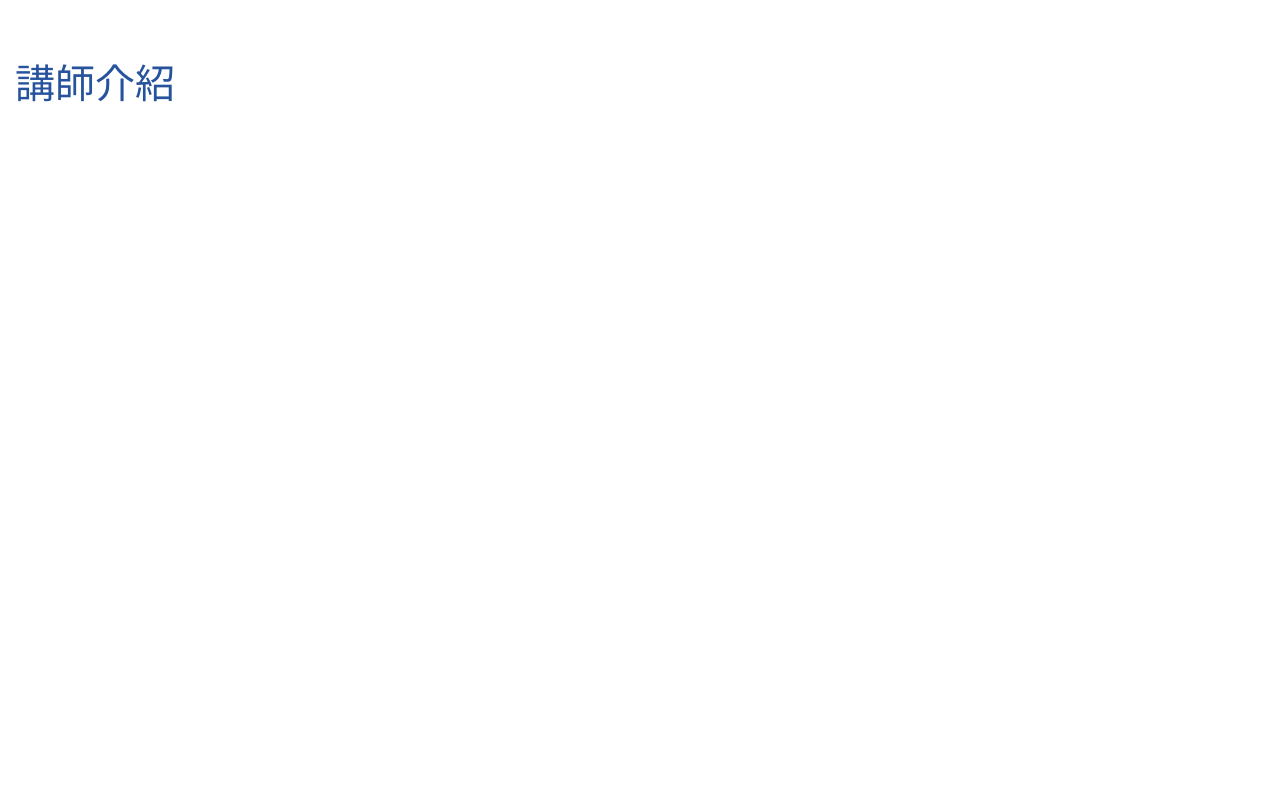
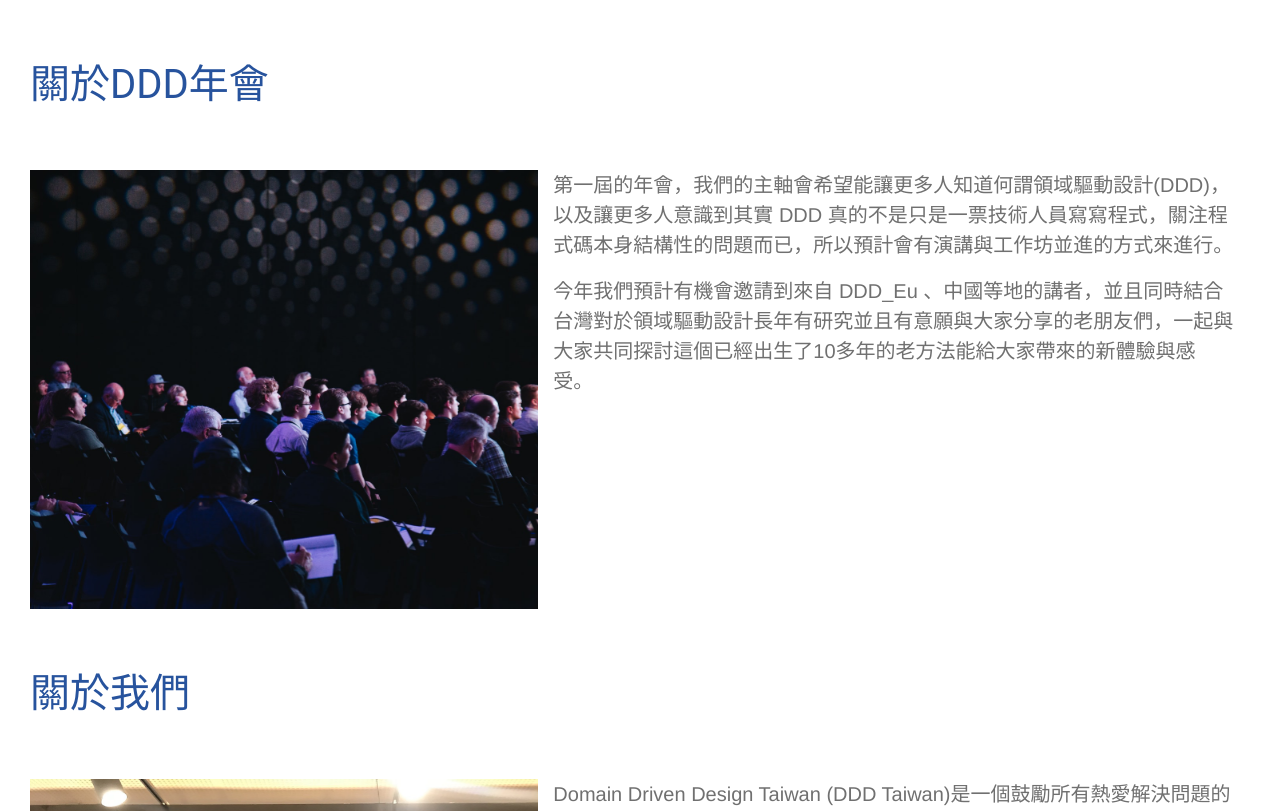
Before and after one commit to ddd-tw-conference/2020, a React (Create React App) app: page / in a window 1280 px wide. Shown: the top 811 px of the page. Built offline with nearby package versions, Linux system fonts and the light colour scheme.

Commit message:
[feature] modify css and remove comments

```diff
--- a/src/App.js
+++ b/src/App.js
@@ -1,15 +1,16 @@
 import React from 'react'
+import logo from './logo.svg'
 import './App.css'
 import 'bootstrap/dist/css/bootstrap.min.css'
 
-// import Introduction from './introduction'
+import Introduction from './introduction'
 import Instructor from './instructors/Instructor'
 
 function App() {
   return (
     <div className="App">
       <div>
-        {/*<Introduction />*/}
+        <Introduction />
         <Instructor />
       </div>
     </div>
--- a/src/introduction/components/introStyle.css
+++ b/src/introduction/components/introStyle.css
@@ -2,7 +2,7 @@
 
 .introDescription {
     text-align: left;
-    font-size: 28px;
+    font-size: 20px;
     font-family: Helvetica Neue;
     color: #707070;
     opacity: 1;
```
